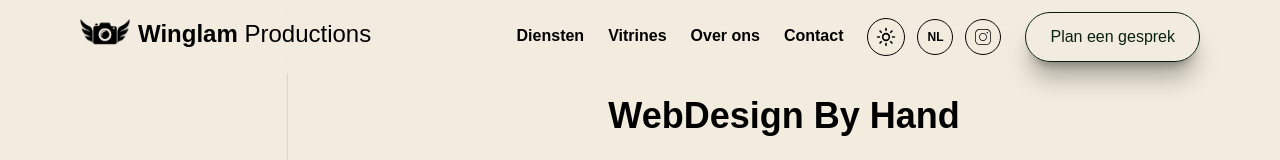
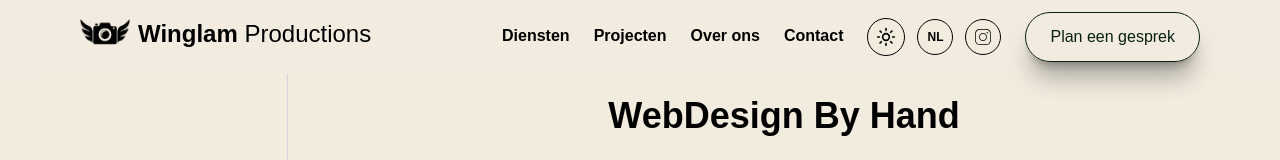
Before and after one commit to WinstonLam/winglamproductions, a Next.js app: page /showcase in a window 1280 px wide. Shown: the top 160 px of the page. Built offline with nearby package versions, Linux system fonts and the light colour scheme.

Commit message:
updated language support

```diff
--- a/src/app/showcase/page.tsx
+++ b/src/app/showcase/page.tsx
@@ -23,7 +23,7 @@ const categories = [
         items: [
             {
                 label: "WebDesign By Hand",
-                video: `3S8BE5M0fI0`,
+                video: `LxFu2WuuxxI`,
                 description:
                     "Our client requested a impactful flagship film of their webdesign business.",
                 points: [
--- a/src/locales/nl.json
+++ b/src/locales/nl.json
@@ -1,7 +1,7 @@
 {
   "nav": {
     "services": "Diensten",
-    "showcase": "Vitrines",
+    "showcase": "Projecten",
     "about": "Over ons",
     "contact": "Contact"
   },
@@ -9,12 +9,12 @@
     "scheduleCall": "Plan een gesprek"
   },
   "hero": {
-    "title": "Uw verhaal verheffen met professionele media"
+    "title": "Uw verhaal naar nieuwe hoogtes tillen met professionele media"
   },
   "services": {
     "aboutUsTitle": "Over ons",
     "aboutUsP1": "Gepassioneerde verhalen versterken door creatieve, professionele filmproductie.",
-    "aboutUsP2": "Bij Winglam Productions is het onze missie om mensen in staat te stellen hun passie in het leven te delen, en wij zijn er om dit te verheffen door het tot leven te brengen op het scherm. Wij geloven dat elk verhaal uniek is en het verdient om verteld te worden met creativiteit en professionaliteit ✨",
+    "aboutUsP2": "Bij Winglam Productions is het onze missie om mensen in staat te stellen hun passie in het leven te delen, waarbij wij deze verhalen tot leven brengne met professionele media. Wij geloven dat elk verhaal uniek is en het verdient om verteld te worden met creativiteit en professionaliteit ✨",
     "ourServicesTitle": "Onze Diensten",
     "moreInfoButton": "Meer informatie",
     "tabBrand": "Merk",
@@ -32,7 +32,7 @@
     "comingSoon": "Binnenkort beschikbaar"
   },
   "showcase": {
-    "mainTitle": "Project Vitrine",
+    "mainTitle": "Projecten",
     "projectJohnsBurgers": "John's Burgers",
     "projectLotusYoga": "Lotus Yoga",
     "projectAuroraTech": "Aurora Tech",
@@ -44,6 +44,6 @@
     "projectPosterAlt": "{title} poster"
   },
   "contact": {
-    "title": "Verhef uw verhaal nu"
+    "title": "Uw verhaal naar nieuwe hoogtes tillen met professionele media"
   }
 }
--- a/src/sections/landing-page/2-Services.tsx
+++ b/src/sections/landing-page/2-Services.tsx
@@ -13,7 +13,7 @@ const Services = () => {
     const { t } = useTranslations(currentLanguage);
 
     const videoIds = {
-        brand: "3S8BE5M0fI0",
+        brand: "LxFu2WuuxxI",
         lifestyle: "y_oWn83xevQ",
         socials: "", // Empty, should show "Coming Soon"
         wedding: ""  // Empty, should show "Coming Soon"
--- a/src/sections/landing-page/3-Showcase.tsx
+++ b/src/sections/landing-page/3-Showcase.tsx
@@ -58,10 +58,6 @@ export default function Showcase() {
     const { currentLanguage } = useLanguage();
     const { t } = useTranslations(currentLanguage);
 
-    // Map translated testimonials for AnimatedTestimonials
-    // For this step, only the first testimonial is being fully translated in the data structure.
-    // The AnimatedTestimonials component would ideally consume these keys directly or be adapted.
-    // Here, we prepare the data as if it would.
     const processedTestimonials = testimonials.map((testimonial, index) => {
         if (index === 0) {
             return {
@@ -108,6 +104,10 @@ function ShowcaseCard({
     index: number;
 }) {
     const vid = useRef<HTMLVideoElement>(null);
+    const { currentLanguage } = useLanguage();
+
+    const { t } = useTranslations(currentLanguage);
+
 
     /* helper callbacks */
     const play = () => vid.current?.play();
```
